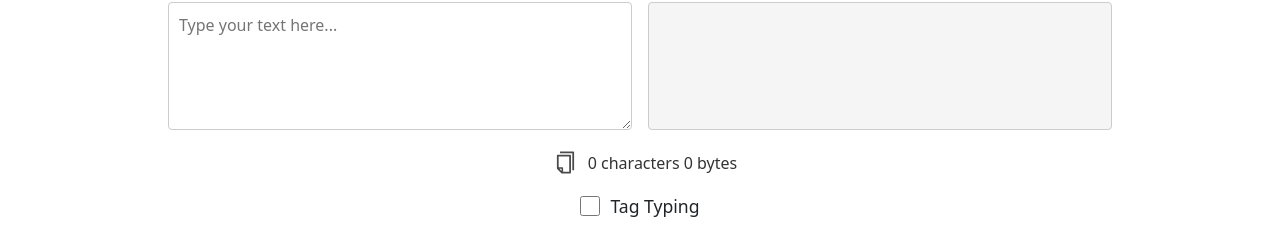
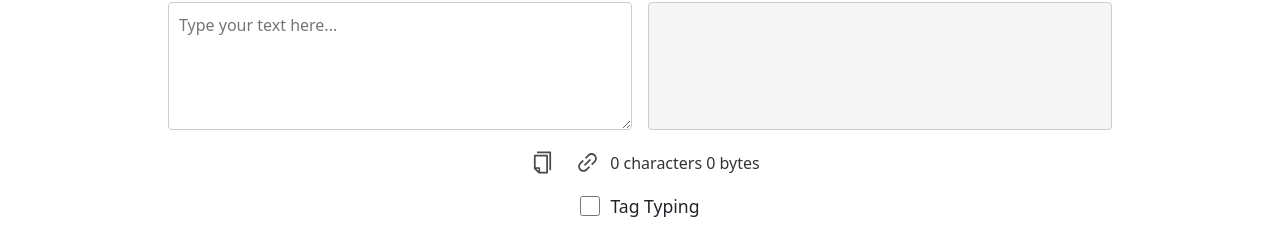
Before and after one commit to zviazran/unicode-toolset, a React (Vite) app: page /unicode-toolset/char-editor in a window 1280 px wide. Shown: the part 259-499 px from the top of the page. Built offline with nearby package versions, Linux system fonts and the light colour scheme.

Commit message:
add a copy link with parameters button

```diff
--- a/src/components/Toolset/CodepointEditor/CodepointEditor.tsx
+++ b/src/components/Toolset/CodepointEditor/CodepointEditor.tsx
@@ -132,7 +132,13 @@ const CodepointEditor: React.FC = () => {
           <ProcessedTextDisplay text={processedText} textareaRef={textareaRef} setText={setNormalText}/>
         </div>
       </div>
-      <CounterBar textareaRef={textareaRef} />
+      <CounterBar
+        textareaRef={textareaRef}
+        generateQueryString={() => {
+          const text = textareaRef.current?.value || "";
+          return text ? `?text=${encodeURIComponent(text)}` : "";
+        }}
+      />
       <div className={styles.buttonContainer}>
         <label className={styles.tagToggle}>
           <input
--- a/src/components/Toolset/CounterBar.tsx
+++ b/src/components/Toolset/CounterBar.tsx
@@ -1,13 +1,15 @@
 import { useState, useEffect, RefObject } from "react";
-import { AiOutlineCopy, AiOutlineCheck } from "react-icons/ai";
+import { AiOutlineCopy, AiOutlineCheck, AiOutlineLink } from "react-icons/ai";
 import styles from "./CounterBar.module.css";
 
 interface CounterBarProps {
   textareaRef: RefObject<HTMLTextAreaElement>;
+  generateQueryString?: () => string; // no parameters no link button added
 }
 
-export default function CounterBar({ textareaRef }: CounterBarProps) {
+export default function CounterBar({ textareaRef, generateQueryString }: CounterBarProps) {
   const [copied, setCopied] = useState(false);
+  const [linkCopied, setLinkCopied] = useState(false);
   const [characterCount, setCharacterCount] = useState(0);
   const [byteCount, setByteCount] = useState(0);
 
@@ -20,6 +22,17 @@ export default function CounterBar({ textareaRef }: CounterBarProps) {
     }
   };
 
+  const handleCopyLink = () => {
+    if (generateQueryString) {
+      const queryString = generateQueryString();
+      const url = `${window.location.origin}${window.location.pathname}${queryString}`;
+      navigator.clipboard.writeText(url).then(() => {
+        setLinkCopied(true);
+        setTimeout(() => setLinkCopied(false), 2000);
+      });
+    }
+  };
+
   const updateCounts = () => {
     if (textareaRef.current) {
       const text = textareaRef.current.value;
@@ -28,7 +41,6 @@ export default function CounterBar({ textareaRef }: CounterBarProps) {
     }
   };
 
-  // Run `updateCounts` whenever the component renders
   useEffect(() => {
     updateCounts();
   });
@@ -46,6 +58,19 @@ export default function CounterBar({ textareaRef }: CounterBarProps) {
           <AiOutlineCopy className={`${styles.icon} ${styles.iconCopy}`} />
         )}
       </button>
+      {generateQueryString && (
+        <button
+          onClick={handleCopyLink}
+          className={styles.copyButton}
+          title="Copy link with parameters"
+        >
+          {linkCopied ? (
+            <AiOutlineCheck className={`${styles.icon} ${styles.iconCheck}`} />
+          ) : (
+            <AiOutlineLink className={`${styles.icon} ${styles.iconCopy}`} />
+          )}
+        </button>
+      )}
       <p>{characterCount}&nbsp;characters {byteCount}&nbsp;bytes</p>
     </div>
   );
```
